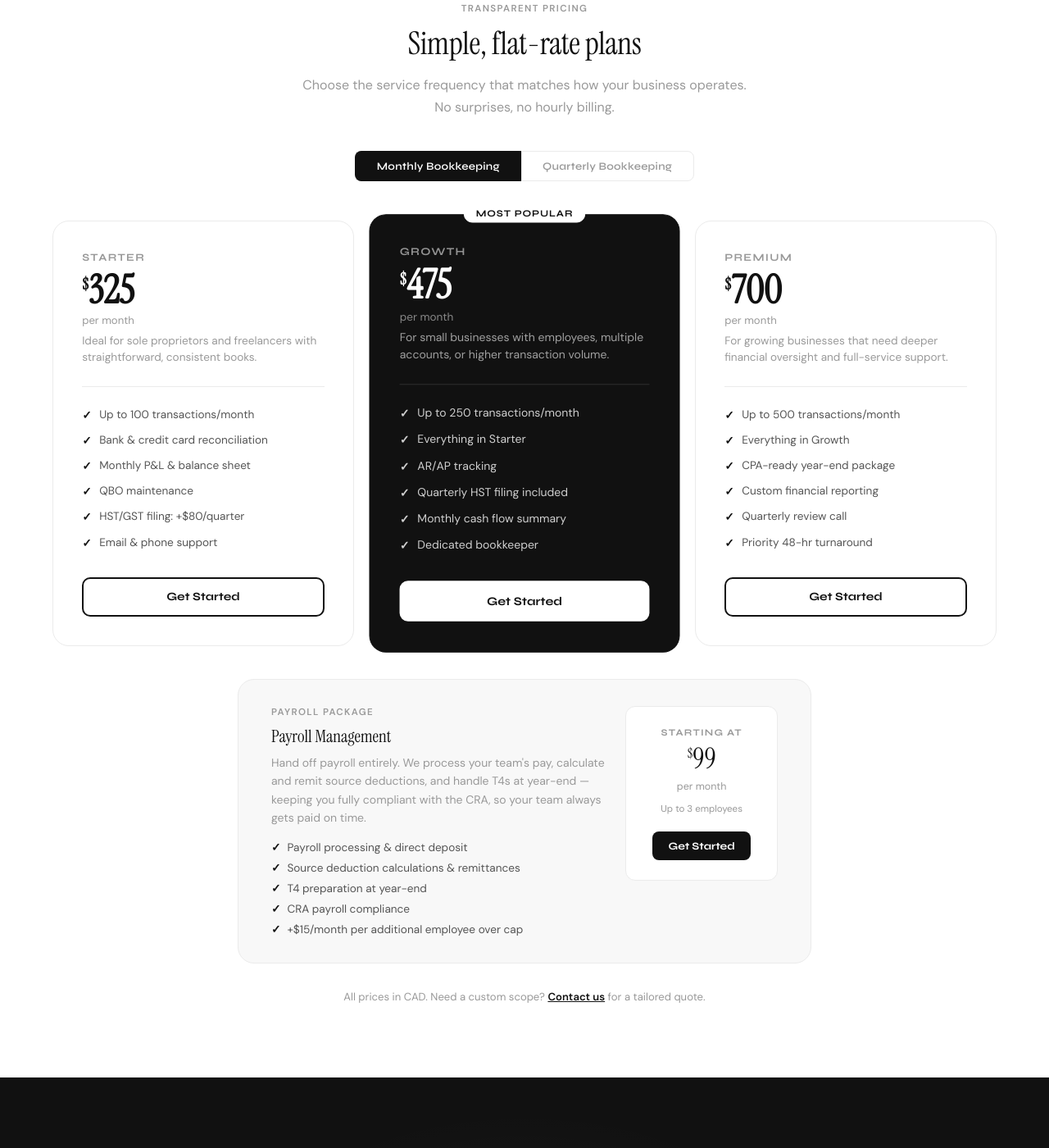
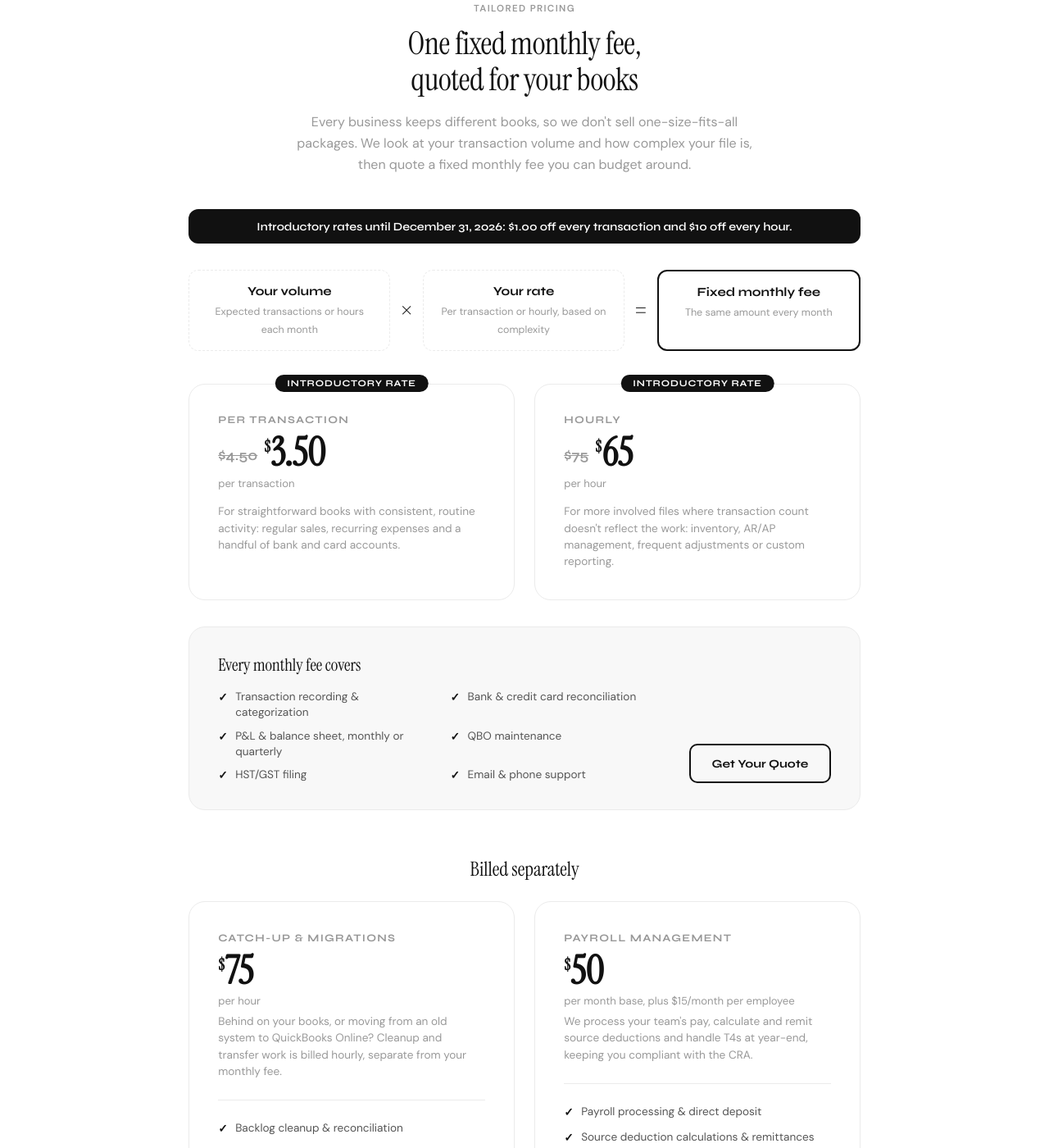
Before and after one commit to rdbookkeeping/rdbookkeeping-website, a plain HTML site: page index.html in a window 1280 px wide. Shown: the part 3227-4627 px from the top of the page at 82% size. Drawn offline with Linux system fonts and the light colour scheme.

Commit message:
Add files via upload

```diff
--- a/index.html
+++ b/index.html
@@ -319,6 +319,54 @@
     }
     .pricing-card.featured .plan-cta:hover { background: #e8e8e8; }
     .pricing-note { text-align: center; margin-top: 2rem; color: var(--gray-mid); font-size: 0.82rem; }
+    .pricing-grid.two { grid-template-columns: repeat(2, 1fr); max-width: 820px; margin: 0 auto; align-items: stretch; }
+    .pricing-grid.two .pricing-card { display: flex; flex-direction: column; }
+    .pricing-grid.two .plan-cta { margin-top: auto; }
+    .rate-card .plan-desc { border-bottom: none; padding-bottom: 0; margin-bottom: 0; margin-top: 0.6rem; }
+    .pricing-card .popular-tag { background: var(--navy); color: var(--white); }
+    .plan-price .was {
+      font-family: var(--font-head); font-size: 1.1rem; font-weight: 400;
+      color: var(--gray-mid); margin-right: 0.5rem; vertical-align: middle;
+    }
+    .pricing:not(.promo-ended) .standard-only { display: none; }
+    .pricing.promo-ended .promo-only { display: none; }
+    .promo-banner {
+      max-width: 820px; margin: 0 auto 2rem; text-align: center;
+      background: var(--navy); color: var(--white); border-radius: var(--radius);
+      padding: 0.8rem 1.2rem; font-family: var(--font-head); font-weight: 600; font-size: 0.88rem;
+    }
+    .quote-formula {
+      display: flex; align-items: stretch; justify-content: center; gap: 0.75rem;
+      max-width: 820px; margin: 0 auto 2.5rem;
+    }
+    .qf-item {
+      flex: 1; padding: 1rem 1.1rem; border: 1px dashed var(--gray-light);
+      border-radius: var(--radius); text-align: center;
+    }
+    .qf-item strong { display: block; font-family: var(--font-head); color: var(--navy); font-size: 0.95rem; margin-bottom: 0.25rem; }
+    .qf-item span { font-size: 0.78rem; color: var(--gray-mid); line-height: 1.4; }
+    .qf-result { border: 2px solid var(--navy); border-style: solid; }
+    .qf-op { align-self: center; font-family: var(--font-display); font-size: 1.8rem; color: var(--navy); }
+    .included-box {
+      max-width: 820px; margin: 2rem auto 0; padding: 2rem 2.2rem;
+      background: var(--off-white); border: 1px solid var(--gray-light); border-radius: var(--radius-lg);
+      display: grid; grid-template-columns: 1fr auto; gap: 0.5rem 2rem; align-items: end;
+    }
+    .included-box h3 { grid-column: 1 / -1; font-family: var(--font-display); font-weight: 400; font-size: 1.3rem; color: var(--navy); margin-bottom: 0.5rem; }
+    .included-box .plan-features { display: grid; grid-template-columns: 1fr 1fr; gap: 0.6rem 1.5rem; margin-bottom: 0; }
+    .included-box .plan-cta { padding: 0.85rem 1.6rem; white-space: nowrap; }
+    .separate-title {
+      max-width: 820px; margin: 3.5rem auto 1.5rem; text-align: center;
+      font-family: var(--font-display); font-weight: 400; font-size: 1.5rem; color: var(--navy);
+    }
+    @media (max-width: 700px) {
+      .pricing-grid.two { grid-template-columns: 1fr; }
+      .quote-formula { flex-direction: column; }
+      .qf-op { transform: none; }
+      .included-box { grid-template-columns: 1fr; }
+      .included-box .plan-features { grid-template-columns: 1fr; }
+      .included-box .plan-cta { margin-top: 1rem; }
+    }
 
     /* ─── CTA ─── */
     .cta-section {
@@ -668,8 +716,8 @@
     </div>
     <div class="step-card">
       <div class="step-num">2</div>
-      <h4>Choose Your Package</h4>
-      <p>We'll recommend the right plan and frequency — monthly or quarterly — based on your business size and how hands-on you want us to be.</p>
+      <h4>Get Your Fixed Quote</h4>
+      <p>We price your file per transaction or hourly, depending on its complexity, and turn that into one fixed monthly fee on a monthly or quarterly cadence.</p>
     </div>
     <div class="step-card">
       <div class="step-num">3</div>
@@ -694,148 +742,83 @@
   <div class="mob-accordion-body">
 <section class="pricing" id="pricing">
   <div class="pricing-header">
-    <div class="section-label">Transparent Pricing</div>
-    <h2 class="section-title">Simple, flat-rate plans</h2>
-    <p class="section-sub">Choose the service frequency that matches how your business operates. No surprises, no hourly billing.</p>
+    <div class="section-label">Tailored Pricing</div>
+    <h2 class="section-title">One fixed monthly fee,<br/>quoted for your books</h2>
+    <p class="section-sub">Every business keeps different books, so we don't sell one-size-fits-all packages. We look at your transaction volume and how complex your file is, then quote a fixed monthly fee you can budget around.</p>
   </div>
 
-  <div class="billing-toggle">
-    <button class="toggle-btn active" onclick="showPlans('monthly', this)">Monthly Bookkeeping</button>
-    <button class="toggle-btn" onclick="showPlans('quarterly', this)">Quarterly Bookkeeping</button>
+  <p class="promo-banner promo-only">Introductory rates until December 31, 2026: $1.00 off every transaction and $10 off every hour.</p>
+
+  <div class="quote-formula" aria-label="How your monthly fee is set">
+    <div class="qf-item"><strong>Your volume</strong><span>Expected transactions or hours each month</span></div>
+    <div class="qf-op" aria-hidden="true">&times;</div>
+    <div class="qf-item"><strong>Your rate</strong><span>Per transaction or hourly, based on complexity</span></div>
+    <div class="qf-op" aria-hidden="true">=</div>
+    <div class="qf-item qf-result"><strong>Fixed monthly fee</strong><span>The same amount every month</span></div>
   </div>
 
-  <!-- MONTHLY PLANS -->
-  <div class="pricing-grid" id="plans-monthly">
+  <div class="pricing-grid two">
+    <div class="pricing-card rate-card">
+      <div class="popular-tag promo-only">Introductory rate</div>
+      <div class="plan-name">Per Transaction</div>
+      <div class="plan-price"><span class="promo-only"><s class="was">$4.50</s><sup>$</sup>3.50</span><span class="standard-only"><sup>$</sup>4.50</span></div>
+      <div class="plan-period">per transaction</div>
+      <div class="plan-desc">For straightforward books with consistent, routine activity: regular sales, recurring expenses and a handful of bank and card accounts.</div>
+    </div>
+
+    <div class="pricing-card rate-card">
+      <div class="popular-tag promo-only">Introductory rate</div>
+      <div class="plan-name">Hourly</div>
+      <div class="plan-price"><span class="promo-only"><s class="was">$75</s><sup>$</sup>65</span><span class="standard-only"><sup>$</sup>75</span></div>
+      <div class="plan-period">per hour</div>
+      <div class="plan-desc">For more involved files where transaction count doesn't reflect the work: inventory, AR/AP management, frequent adjustments or custom reporting.</div>
+    </div>
+  </div>
+
+  <div class="included-box">
+    <h3>Every monthly fee covers</h3>
+    <ul class="plan-features">
+      <li>Transaction recording &amp; categorization</li>
+      <li>Bank &amp; credit card reconciliation</li>
+      <li>P&amp;L &amp; balance sheet, monthly or quarterly</li>
+      <li>QBO maintenance</li>
+      <li>HST/GST filing</li>
+      <li>Email &amp; phone support</li>
+    </ul>
+    <a href="#" onclick="openCtaModal(); return false;" class="plan-cta">Get Your Quote</a>
+  </div>
+
+  <h3 class="separate-title">Billed separately</h3>
+  <div class="pricing-grid two">
     <div class="pricing-card">
-      <div class="plan-name">Starter</div>
-      <div class="plan-price"><sup>$</sup>325</div>
-      <div class="plan-period">per month</div>
-      <div class="plan-desc">Ideal for sole proprietors and freelancers with straightforward, consistent books.</div>
+      <div class="plan-name">Catch-Up &amp; Migrations</div>
+      <div class="plan-price"><sup>$</sup>75</div>
+      <div class="plan-period">per hour</div>
+      <div class="plan-desc">Behind on your books, or moving from an old system to QuickBooks Online? Cleanup and transfer work is billed hourly, separate from your monthly fee.</div>
       <ul class="plan-features">
-        <li>Up to 100 transactions/month</li>
-        <li>Bank &amp; credit card reconciliation</li>
-        <li>Monthly P&amp;L &amp; balance sheet</li>
-        <li>QBO maintenance</li>
-        <li>HST/GST filing: +$80/quarter</li>
-        <li>Email &amp; phone support</li>
+        <li>Backlog cleanup &amp; reconciliation</li>
+        <li>Data transfer from your old system to QBO</li>
+        <li>Audit-ready records once you're caught up</li>
       </ul>
       <a href="#" onclick="openCtaModal(); return false;" class="plan-cta">Get Started</a>
     </div>
 
-    <div class="pricing-card featured">
-      <div class="popular-tag">Most Popular</div>
-      <div class="plan-name">Growth</div>
-      <div class="plan-price"><sup>$</sup>475</div>
-      <div class="plan-period">per month</div>
-      <div class="plan-desc">For small businesses with employees, multiple accounts, or higher transaction volume.</div>
+    <div class="pricing-card" id="payroll-addon">
+      <div class="plan-name">Payroll Management</div>
+      <div class="plan-price"><sup>$</sup>50</div>
+      <div class="plan-period">per month base, plus $15/month per employee</div>
+      <div class="plan-desc">We process your team's pay, calculate and remit source deductions and handle T4s at year-end, keeping you compliant with the CRA.</div>
       <ul class="plan-features">
-        <li>Up to 250 transactions/month</li>
-        <li>Everything in Starter</li>
-        <li>AR/AP tracking</li>
-        <li>Quarterly HST filing included</li>
-        <li>Monthly cash flow summary</li>
-        <li>Dedicated bookkeeper</li>
-      </ul>
-      <a href="#" onclick="openCtaModal(); return false;" class="plan-cta">Get Started</a>
-    </div>
-
-    <div class="pricing-card">
-      <div class="plan-name">Premium</div>
-      <div class="plan-price"><sup>$</sup>700</div>
-      <div class="plan-period">per month</div>
-      <div class="plan-desc">For growing businesses that need deeper financial oversight and full-service support.</div>
-      <ul class="plan-features">
-        <li>Up to 500 transactions/month</li>
-        <li>Everything in Growth</li>
-        <li>CPA-ready year-end package</li>
-        <li>Custom financial reporting</li>
-        <li>Quarterly review call</li>
-        <li>Priority 48-hr turnaround</li>
+        <li>Payroll processing &amp; direct deposit</li>
+        <li>Source deduction calculations &amp; remittances</li>
+        <li>T4 preparation at year-end</li>
+        <li>CRA payroll compliance</li>
       </ul>
       <a href="#" onclick="openCtaModal(); return false;" class="plan-cta">Get Started</a>
     </div>
   </div>
 
-  <!-- QUARTERLY PLANS -->
-  <div class="pricing-grid" id="plans-quarterly" style="display:none;">
-    <div class="pricing-card">
-      <div class="plan-name">Starter</div>
-      <div class="plan-price"><sup>$</sup>325</div>
-      <div class="plan-period">per quarter</div>
-      <div class="plan-desc">For self-employed individuals and side businesses with low, predictable transaction volume.</div>
-      <ul class="plan-features">
-        <li>Up to 100 transactions/quarter</li>
-        <li>Bank &amp; credit card reconciliation</li>
-        <li>Quarterly P&amp;L &amp; balance sheet</li>
-        <li>QBO maintenance</li>
-        <li>HST/GST filing: +$80/quarter</li>
-        <li>Email &amp; phone support</li>
-      </ul>
-      <a href="#" onclick="openCtaModal(); return false;" class="plan-cta">Get Started</a>
-    </div>
-
-    <div class="pricing-card featured">
-      <div class="popular-tag">Most Popular</div>
-      <div class="plan-name">Growth</div>
-      <div class="plan-price"><sup>$</sup>475</div>
-      <div class="plan-period">per quarter</div>
-      <div class="plan-desc">For small businesses that don't need monthly reporting but want clean, complete books each quarter.</div>
-      <ul class="plan-features">
-        <li>Up to 250 transactions/quarter</li>
-        <li>Everything in Starter</li>
-        <li>AR/AP tracking</li>
-        <li>HST/GST filing included</li>
-        <li>Quarterly cash flow summary</li>
-        <li>Dedicated bookkeeper</li>
-      </ul>
-      <a href="#" onclick="openCtaModal(); return false;" class="plan-cta">Get Started</a>
-    </div>
-
-    <div class="pricing-card">
-      <div class="plan-name">Premium</div>
-      <div class="plan-price"><sup>$</sup>700</div>
-      <div class="plan-period">per quarter</div>
-      <div class="plan-desc">For larger or more complex businesses operating on a quarterly cycle that need full-service reporting.</div>
-      <ul class="plan-features">
-        <li>Up to 500 transactions/quarter</li>
-        <li>Everything in Growth</li>
-        <li>Custom financial reporting</li>
-        <li>Quarterly review call</li>
-        <li>Priority 48-hr turnaround</li>
-        <li>CPA-ready year-end package</li>
-      </ul>
-      <a href="#" onclick="openCtaModal(); return false;" class="plan-cta">Get Started</a>
-    </div>
-  </div>
-
-  <!-- PAYROLL PACKAGE -->
-  <div id="payroll-addon" style="margin-top:2.5rem;">
-    <div style="background:var(--off-white);border:1px solid var(--gray-light);border-radius:var(--radius-lg);padding:2rem 2.5rem;max-width:700px;margin:0 auto;">
-      <div style="display:flex;align-items:flex-start;gap:1.5rem;flex-wrap:wrap;">
-        <div style="flex:1;min-width:260px;">
-          <div class="section-label" style="margin-bottom:0.5rem;">Payroll Package</div>
-          <h3 style="font-family:var(--font-display);font-size:1.3rem;font-weight:400;color:var(--navy);margin-bottom:0.5rem;">Payroll Management</h3>
-          <p style="color:var(--gray-mid);font-size:0.875rem;line-height:1.6;">Hand off payroll entirely. We process your team's pay, calculate and remit source deductions, and handle T4s at year-end — keeping you fully compliant with the CRA, so your team always gets paid on time.</p>
-          <ul style="list-style:none;margin-top:1rem;display:flex;flex-direction:column;gap:0.5rem;">
-            <li style="display:flex;gap:0.5rem;font-size:0.85rem;color:var(--gray-dark);"><span style="font-weight:700;color:var(--navy);">✓</span> Payroll processing &amp; direct deposit</li>
-            <li style="display:flex;gap:0.5rem;font-size:0.85rem;color:var(--gray-dark);"><span style="font-weight:700;color:var(--navy);">✓</span> Source deduction calculations &amp; remittances</li>
-            <li style="display:flex;gap:0.5rem;font-size:0.85rem;color:var(--gray-dark);"><span style="font-weight:700;color:var(--navy);">✓</span> T4 preparation at year-end</li>
-            <li style="display:flex;gap:0.5rem;font-size:0.85rem;color:var(--gray-dark);"><span style="font-weight:700;color:var(--navy);">✓</span> CRA payroll compliance</li>
-            <li style="display:flex;gap:0.5rem;font-size:0.85rem;color:var(--gray-dark);"><span style="font-weight:700;color:var(--navy);">✓</span> +$15/month per additional employee over cap</li>
-          </ul>
-        </div>
-        <div style="display:flex;flex-direction:column;align-items:center;justify-content:center;gap:0.5rem;padding:1.5rem 2rem;background:var(--white);border:1px solid var(--gray-light);border-radius:var(--radius);text-align:center;min-width:160px;">
-          <div style="font-family:var(--font-head);font-size:0.72rem;font-weight:700;letter-spacing:0.1em;text-transform:uppercase;color:var(--gray-mid);">Starting at</div>
-          <div style="font-family:var(--font-display);font-size:2.2rem;font-weight:400;color:var(--navy);line-height:1;"><sup style="font-size:1rem;vertical-align:super;">$</sup>99</div>
-          <div style="font-size:0.78rem;color:var(--gray-mid);">per month</div>
-          <div style="font-size:0.72rem;color:var(--gray-mid);margin-top:0.25rem;">Up to 3 employees</div>
-          <a href="#" onclick="openCtaModal(); return false;" style="margin-top:0.75rem;display:block;background:var(--navy);color:var(--white);font-family:var(--font-head);font-weight:700;font-size:0.8rem;padding:0.6rem 1.2rem;border-radius:8px;text-decoration:none;cursor:pointer;">Get Started</a>
-        </div>
-      </div>
-    </div>
-  </div>
-
-  <p class="pricing-note" style="margin-top:2rem;">All prices in CAD. Need a custom scope? <a href="#contact" style="color:var(--navy);font-weight:600;">Contact us</a> for a tailored quote.</p>
+  <p class="pricing-note" style="margin-top:2rem;">All prices in CAD. <span class="promo-only">Introductory rates apply until December 31, 2026. </span>Questions about your quote? <a href="#contact" style="color:var(--navy);font-weight:600;">Contact us</a>.</p>
 </section>
   </div>
 </div>
@@ -894,11 +877,9 @@
 </footer>
 
 <script>
-  function showPlans(type, btn) {
-    document.querySelectorAll('.toggle-btn').forEach(b => b.classList.remove('active'));
-    btn.classList.add('active');
-    document.getElementById('plans-monthly').style.display = type === 'monthly' ? 'grid' : 'none';
-    document.getElementById('plans-quarterly').style.display = type === 'quarterly' ? 'grid' : 'none';
+  // Introductory rates end after Dec 31, 2026 (Toronto time); standard rates then show automatically
+  if (new Date() >= new Date('2027-01-01T00:00:00-05:00')) {
+    document.getElementById('pricing').classList.add('promo-ended');
   }
 </script>
 
```
